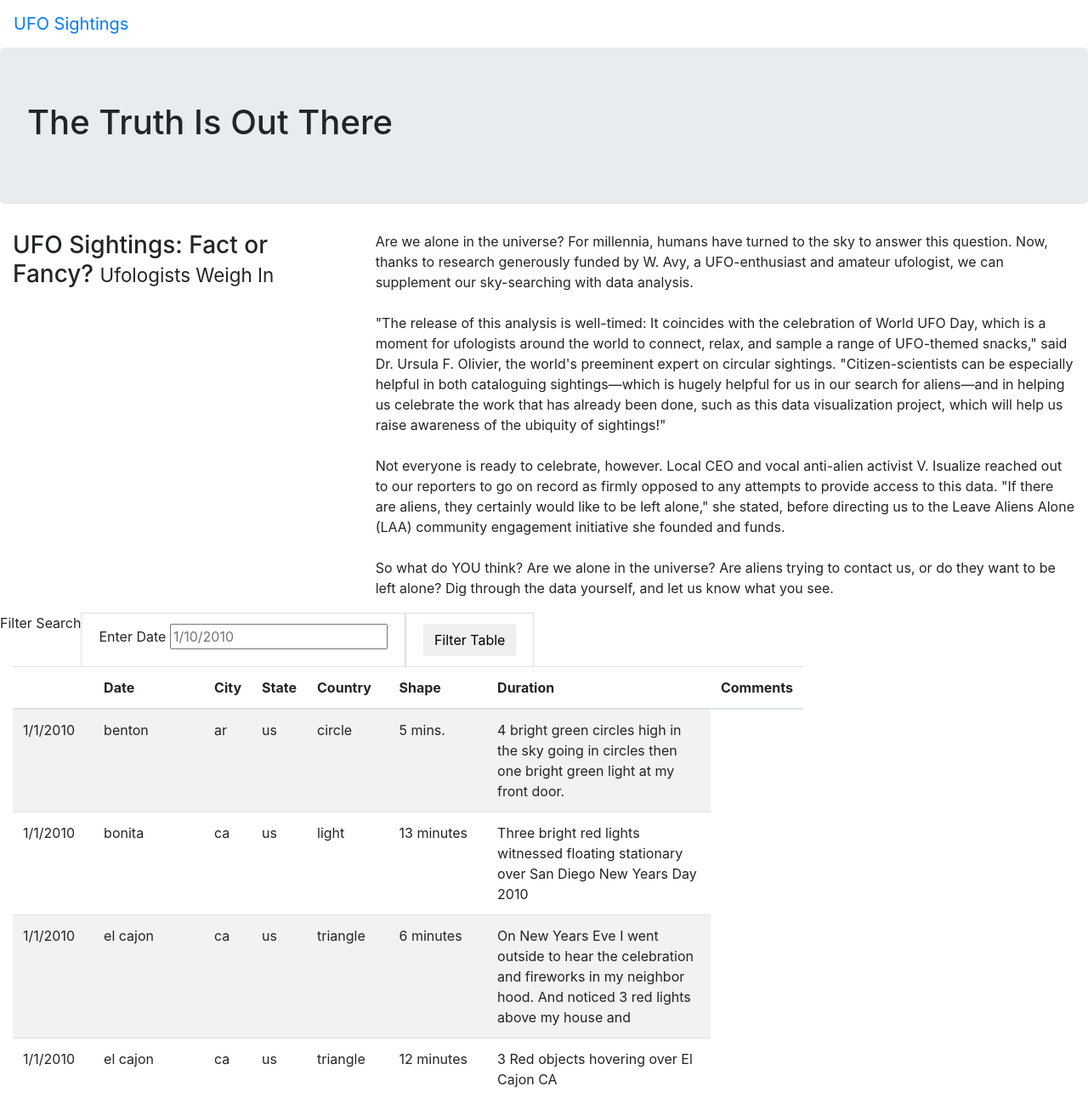
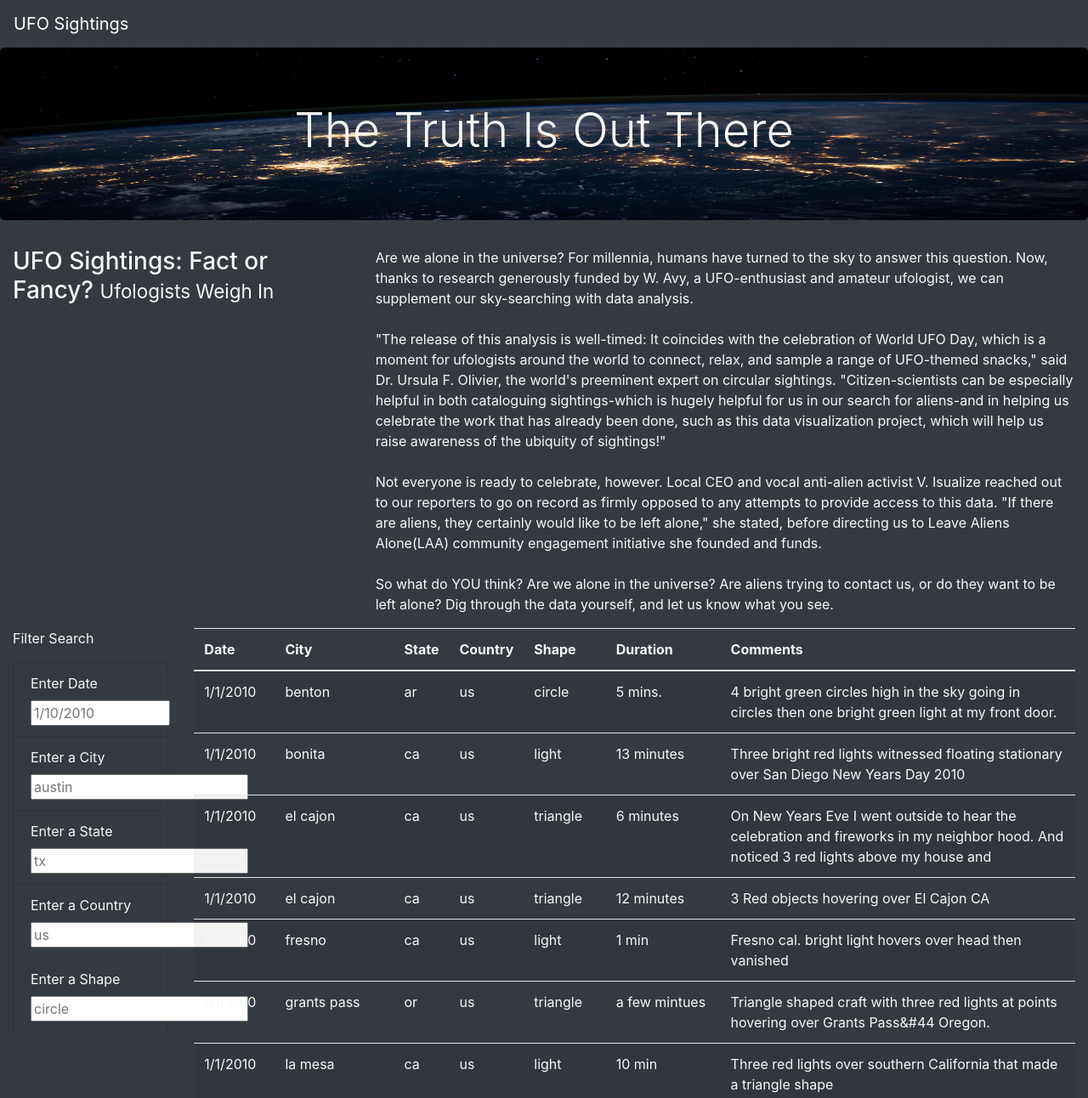
Before and after one commit to RosieMina/UFOs, a plain HTML site: page index.html in a window 1280 px wide. Shown: the top 1292 px of the page at 85% size. Drawn offline with nearby package versions, Linux system fonts and the light colour scheme.

Commit message:
Update Final Commits

```diff
--- a/index.html
+++ b/index.html
@@ -8,22 +8,18 @@
     <link
         rel="stylesheet"
         href="https://maxcdn.bootstrapcdn.com/bootstrap/4.0.0/css/bootstrap.min.css"
-      integrity ="sha384-Gn5384xqQ1aoWXA+058RXPxPg6fy4IWvTNh0E263XmFcJlSAwiGgFAW/dAiS6JXm"
-      crossorigin ="anonymous"
+        integrity="sha384-Gn5384xqQ1aoWXA+058RXPxPg6fy4IWvTNh0E263XmFcJlSAwiGgFAW/dAiS6JXm"
+        crossorigin="anonymous"
+        />
     <link rel="stylesheet" href="static/css/style.css">
 </head>
-<body>
-
-    <div class="wrapper"></div>
-        <nav class="navbar navbar-expand-lg">
+<body class="bg-dark">
+    <div class="wrapper">
+        <nav class="navbar navbar-dark bg-dark navbar-expand-lg">
             <a class="navbar-brand" href="index.html">UFO Sightings</a>
         </nav>
-
-    </div>
-
         <div class="jumbotron">
-        <h1>The Truth Is Out There</h1>
-
+            <h1 class="display-4">The Truth Is Out There</h1>
         </div>
         <div class="container-fluid">
             <div class="row">
@@ -32,39 +28,47 @@
                 </div>
                 <div class="col-md-8">
                     <p>
-            Are we alone in the universe? For millennia, humans have turned to the sky to answer this question. Now, thanks to research generously funded by W. Avy, a UFO-enthusiast and amateur ufologist, we can supplement our sky-searching with data analysis.<br><br>"The release of this analysis is well-timed: It coincides with the celebration of World UFO Day, which is a moment for ufologists around the world to connect, relax, and sample a range of UFO-themed snacks," said Dr. Ursula F. Olivier, the world's preeminent expert on circular sightings. "Citizen-scientists can be especially helpful in both cataloguing sightings—which is hugely helpful for us in our search for aliens—and in helping us celebrate the work that has already been done, such as this data visualization project, which will help us raise awareness of the ubiquity of sightings!"<br><br>Not everyone is ready to celebrate, however. Local CEO and vocal anti-alien activist V. Isualize reached out to our reporters to go on record as firmly opposed to any attempts to provide access to this data. "If there are aliens, they certainly would like to be left alone," she stated, before directing us to the Leave Aliens Alone (LAA) community engagement initiative she founded and funds.<br><br>So what do YOU think? Are we alone in the universe? Are aliens trying to contact us, or do they want to be left alone? Dig through the data yourself, and let us know what you see.
+                        Are we alone in the universe? For millennia, humans have turned to the sky to answer this question. Now, thanks to research generously funded by W. Avy, a UFO-enthusiast and amateur ufologist, we can supplement our sky-searching with data analysis.<br><br> "The release of this analysis is well-timed: It coincides with the celebration of World UFO Day, which is a moment for ufologists around the world to connect, relax, and sample a range of UFO-themed snacks," said Dr. Ursula F. Olivier, the world's preeminent expert on circular sightings. "Citizen-scientists can be especially helpful in both cataloguing sightings-which is hugely helpful for us in our search for aliens-and in helping us celebrate the work that has already been done, such as this data visualization project, which will help us raise awareness of the ubiquity of sightings!"<br><br> Not everyone is ready to celebrate, however. Local CEO and vocal anti-alien activist V. Isualize reached out to our reporters to go on record as firmly opposed to any attempts to provide access to this data. "If there are aliens, they certainly would like to be left alone," she stated, before directing us to Leave Aliens Alone(LAA) community engagement initiative she founded and funds.<br><br> So what do YOU think? Are we alone in the universe? Are aliens trying to contact us, or do they want to be left alone? Dig through the data yourself, and let us know what you see.
+
+
 
                     </p>
-
+                </div>
+            </div>
         </div>
         <div class="container-fluid">
             <div class="row">
-            <div class="col-md-3">
-
+                <div class="col-md-2">
+                    <form class = "bg-dark">
+                        <p>Filter Search</p>
+                    </form >
+                    <ul class="list-group bg-dark" >
+                        <li class="list-group-item bg-dark">
+                            <label for="date">Enter Date</label>
+                            <input type="text" placeholder="1/10/2010" id="datetime" size="11"/>
+                        </li>
+                        <li class="list-group-item bg-dark">
+                            <label for="city">Enter a City</label>
+                            <input type="text" placeholder="austin" id="city"/>
+                        </li>
+                        <li class="list-group-item bg-dark">
+                            <label for="state">Enter a State</label>
+                            <input type="text" placeholder="tx" id="state"/>
+                        </li>
+                        <li class="list-group-item bg-dark">
+                            <label for="country">Enter a Country</label>
+                            <input type="text" placeholder="us" id="country"/>
+                        </li>
+                        <li class="list-group-item bg-dark">
+                            <label for="shape">Enter a Shape</label>
+                            <input type="text" placeholder="circle" id="shape"/>
+                        </li>
+                   </ul>
                 </div>
-            <div class="col-md-9">
-                </div>
-                <form>
-                    <p>Filter Search</p>
-                  </form>
-                  <ul class="list-group">
-
-                </ul>
-                <li class="list-group-item">
-                    <label for="date">Enter Date</label>
-                    <input type="text" placeholder="1/10/2010" id="datetime" />
-                </li>
-                <li class="list-group-item">
-                    <button id="filter-btn" type="button" class="btn btn-default">Filter Table</button>
-                </li>
-
-</body>
-
-<div class="col-md-9">
+                <div class="col-md-10">
                     <table class="table table-striped">
                         <thead>
                             <tr>
-          <th>
                                 <th>Date</th>
                                 <th>City</th>
                                 <th>State</th>
@@ -72,14 +76,16 @@
                                 <th>Shape</th>
                                 <th>Duration</th>
                                 <th>Comments</th>
-        </th>
                             </tr>
                         </thead>
                         <tbody></tbody>
                     </table>
                 </div>
-
+            </div>
+        </div>
+    </div>
     <script src="https://cdnjs.cloudflare.com/ajax/libs/d3/4.11.0/d3.js"></script>
     <script src="static/js/data.js"></script>
     <script src="static/js/app.js"></script>
+</body>
 </html>
--- a/static/css/style.css
+++ b/static/css/style.css
@@ -0,0 +1,9 @@
+body {
+
+    color: #f7f7f7;
+  }
+  .jumbotron {
+    background-image: url("../images/nasa.jpg");
+    background-size: 100% 100%;
+    text-align: center;
+  }
--- a/static/js/app.js
+++ b/static/js/app.js
@@ -1,11 +1,8 @@
-// import the data from data.js
-
+// from data.js
 const tableData = data;
 
-
-// reference the HTML table using d3
-
-var tbody = d3.select("tbody")
+// get table references
+var tbody = d3.select("tbody");
 
 function buildTable(data) {
   // First, clear out any existing data
@@ -22,32 +19,56 @@ function buildTable(data) {
     Object.values(dataRow).forEach((val) => {
       let cell = row.append("td");
       cell.text(val);
+    });
+  });
 }
-      );
-    });
+
+// 1. Create a variable to keep track of all the filters as an object.
+var filters = {};
+
+// 3. Use this function to update the filters.
+function updateFilters() {
+
+    // 4a. Save the element that was changed as a variable.
+  let changedElement = d3.select(this);
+    // 4b. Save the value that was changed as a variable.
+  let elementValue = changedElement.property("value");
+  console.log(elementValue);
+    // 4c. Save the id of the filter that was changed as a variable.
+  let filterId = changedElement.attr("id");
+  console.log(filterId);
+
+    // 5. If a filter value was entered then add that filterId and value
+    // to the filters list. Otherwise, clear that filter from the filters object.
+  if (elementValue) {
+    filters[filterId] = elementValue;
+  }
+  else {
+    delete filters[filterId];
+  }
+
+    // 6. Call function to apply all filters and rebuild the table
+    filterTable();
+
+  }
+
+  // 7. Use this function to filter the table when data is entered.
+  function filterTable() {
+
+    // 8. Set the filtered data to the tableData.
+    let filteredData = tableData;
+    // 9. Loop through all of the filters and keep any data that
+    // matches the filter values
+    for (var id in filters) {
+      filteredData = filteredData.filter(row => row[id] === filters[id]);
     };
 
-  function handleClick() {
-    // Grab the datetime value from the filter
-    let date = d3.select("#datetime").property("value");
-    let filteredData = tableData;
-
-     // Check to see if a date was entered and filter the
-    // data using that date.
-    if (date) {
-      // Apply `filter` to the table data to only keep the
-      // rows where the `datetime` value matches the filter value
-      filteredData = filteredData.filter(row => row.datetime === date);
+    // 10. Finally, rebuild the table using the filtered data
+    buildTable(filteredData)
   }
 
-     // Rebuild the table using the filtered data
-    // @NOTE: If no date was entered, then filteredData will
-    // just be the original tableData.
-    buildTable(filteredData);
-  }
-
-  // Attach an event to listen for the form button
-  d3.selectAll("#filter-btn").on("click", handleClick);
+  // 2. Attach an event to listen for changes to each filter
+  d3.selectAll("input").on("change", updateFilters);
 
   // Build the table when the page loads
   buildTable(tableData);
```
Also changed, not shown: static/app_1.js (renamed from static/app.js), static/images/nasa.jpg (added), 1 other file. Lines whose indentation alone changed are shown as unchanged.
